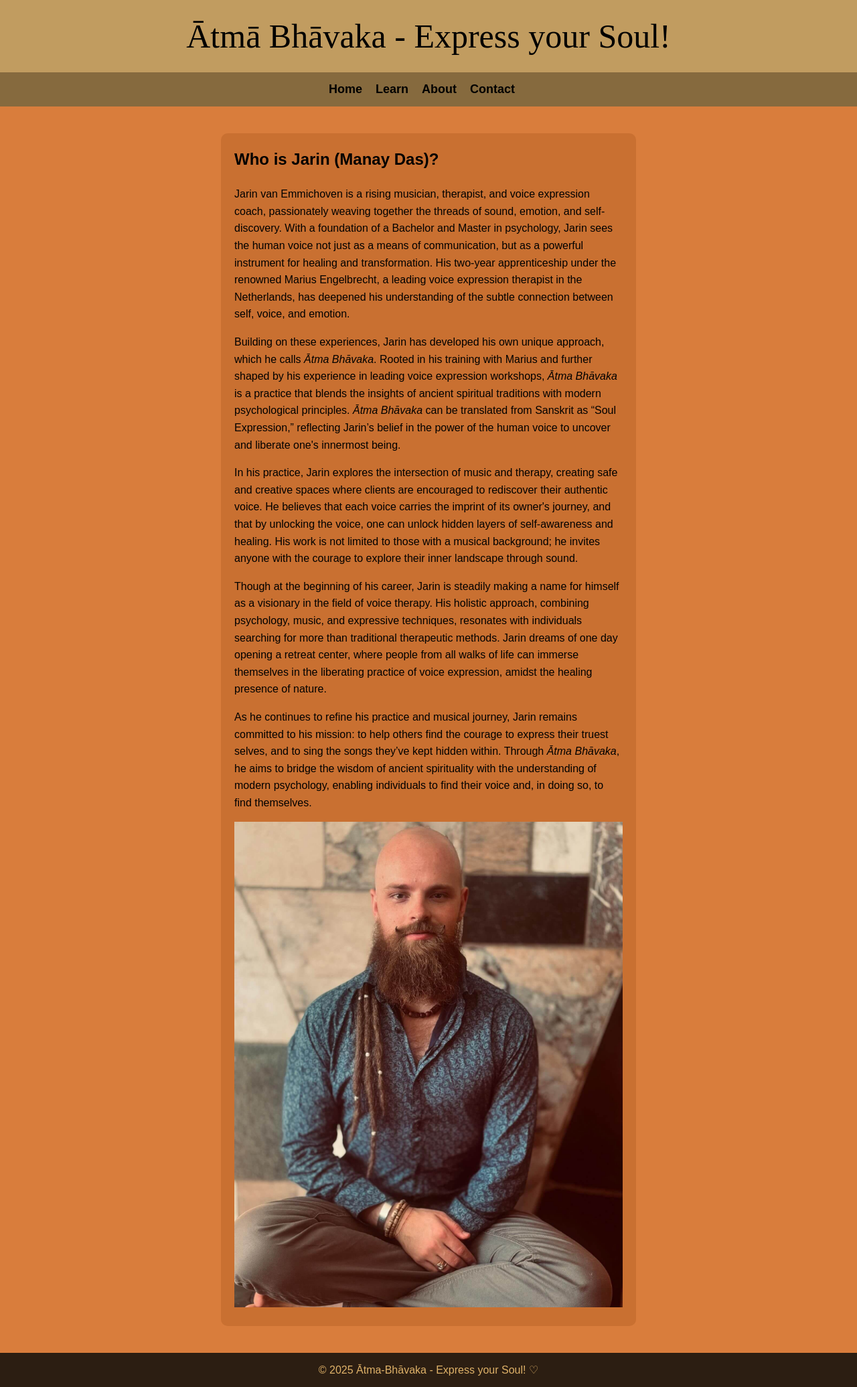
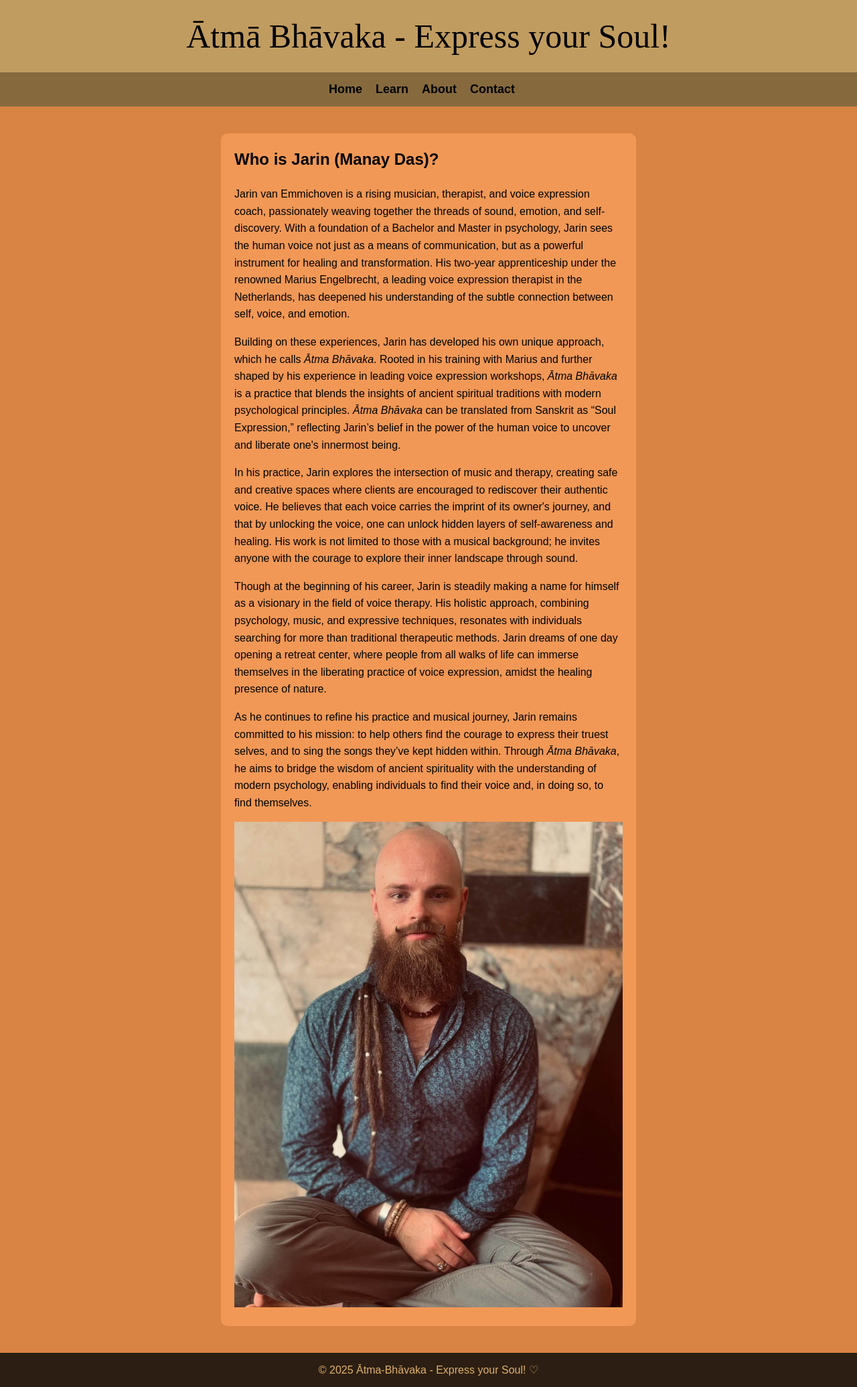
Before and after one commit to denisklopotan/atma-bhavaka, a Django app: page /about/ in a window 1280 px wide. Shown: the whole page at 67% size. Run offline with Django 5.2, Linux system fonts and the light colour scheme; some web fonts are replaced.

Commit message:
Update template colors

```diff
--- a/static/css/styles.css
+++ b/static/css/styles.css
@@ -14,7 +14,6 @@ body {
 main {
     line-height: 1.6;
     padding: 20px 20px 40px;
-    /* display: flex; */
     align-items: center;
     flex-direction: column;
     flex: 1; /* Allow the main content area to expand and push the footer down */
@@ -31,6 +30,7 @@ main {
 
 #webpage-title {
     background-color: #c19c60;
+    /* background-color: #c9a160; */
     color: #000;
     margin: 0;
     padding: 25px 20px;
@@ -172,7 +172,8 @@ header nav ul li a:hover {
 /* LEARN PAGE */
 
 details {
-    background-color: #bf9c4a;
+    /* background-color: #bf9c4a; */
+    background-color: #d3af5a;
     padding: 20px;
     margin-bottom: 10px;
     border-radius: 10px;
@@ -194,7 +195,7 @@ summary h2 {
 /* ABOUT PAGE */
 
 .about-page {
-    background-color: #c97031;
+    background-color: #f19856;
     padding: 20px;
     border-radius: 10px;
 }
@@ -207,10 +208,10 @@ summary h2 {
 /* CONTACT PAGE */
 
 .contact-page {
-    background-color: #b93737;
+    background-color: #e78585;
     padding: 20px;
     border-radius: 10px;
-    width: 100%;
+    width: auto;
 }
 
 @media (max-width: 768px) {
--- a/templates/about.html
+++ b/templates/about.html
@@ -5,7 +5,7 @@
 {% block extracss %}
 <style>
     main {
-        background-color: #d97d3c; /* contact page background color */
+        background-color: #d98345; /* contact page background color */
         padding: 40px 20px 40px;
     }
 
--- a/templates/contact.html
+++ b/templates/contact.html
@@ -5,7 +5,7 @@
 {% block extracss %}
 <style>
     main {
-        background-color: #c14444; /* contact page background color */
+        background-color: #d37373; /* contact page background color */
         padding: 40px 20px 40px;
     }
 
--- a/templates/learn.html
+++ b/templates/learn.html
@@ -4,7 +4,7 @@
 {% block extracss %}
 <style>
     main {
-        background-color: #c9a655; /* contact page background color */
+        background-color: #bf9b4a; /* contact page background color */
         padding: 40px 20px 40px;
     }
 
```
